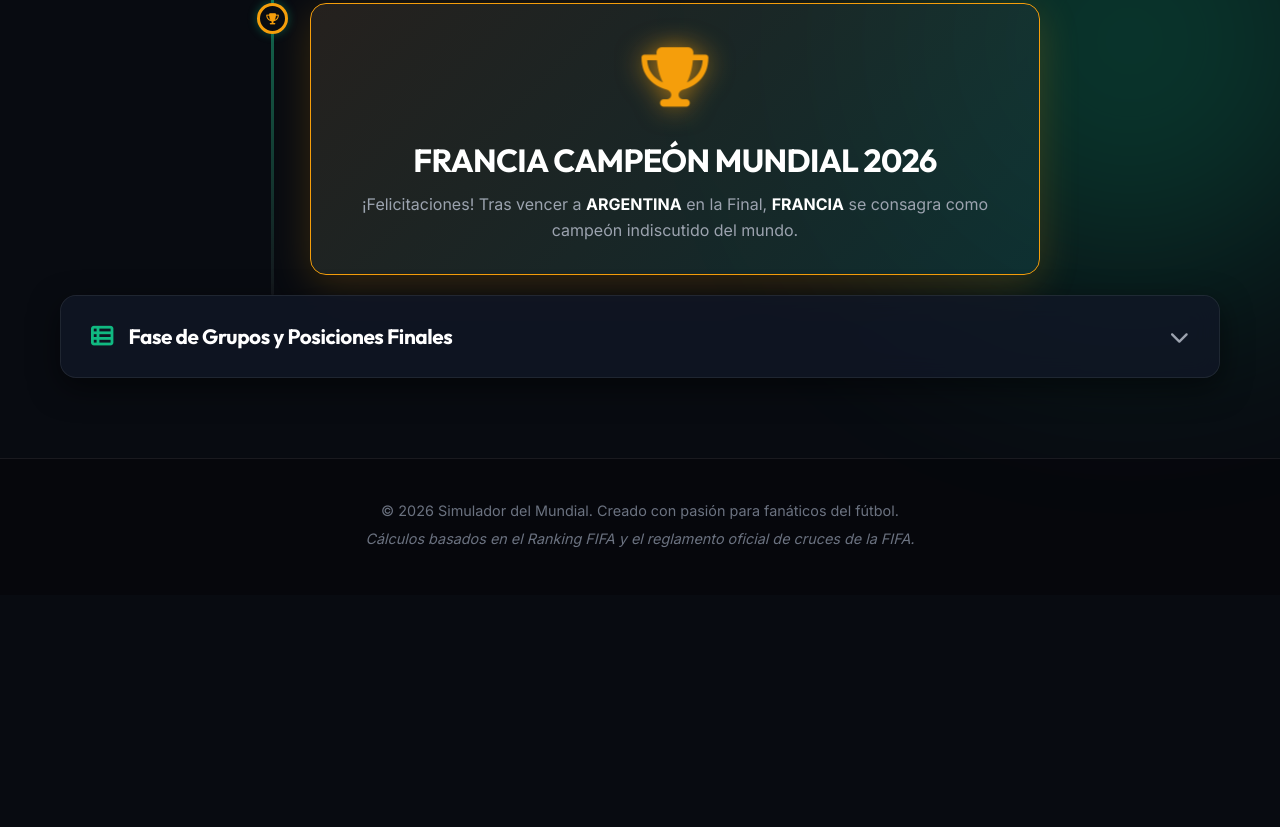
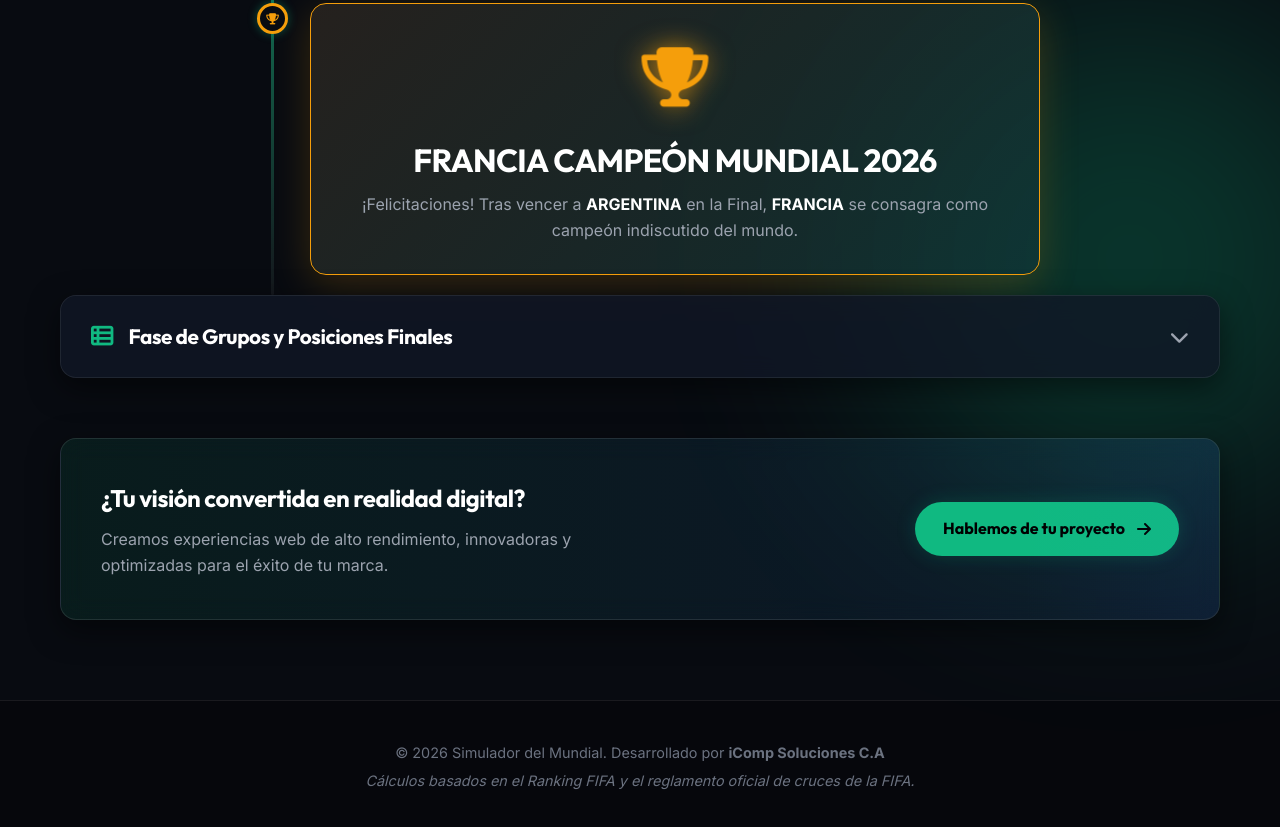
Before and after one commit to icompsoluciones-dev/mundial2026, a plain HTML site: page index.html in a window 1280 px wide. Shown: the part 2448-3275 px from the top of the page. Before the commit the page ends 3043 px from the top, so only its background shows below. Drawn offline with Linux system fonts and the light colour scheme.

Commit message:
feat: add premium CTA section and footer developer attribution link

```diff
--- a/index.html
+++ b/index.html
@@ -191,11 +191,29 @@
       </div>
     </section>
 
+    <!-- CTA Section for Client Capture -->
+    <section class="cta-premium Card animate-fade-in">
+      <div class="cta-grid">
+        <div class="cta-info">
+          <h3>¿Tu visión convertida en realidad digital?</h3>
+          <p>Creamos experiencias web de alto rendimiento, innovadoras y optimizadas para el éxito de tu marca.</p>
+        </div>
+        <div class="cta-action">
+          <a href="https://icompsoluciones-dev.github.io/" target="_blank" rel="noopener noreferrer" class="btn-glow">
+            <span>Hablemos de tu proyecto</span>
+            <i class="fa-solid fa-arrow-right"></i>
+          </a>
+        </div>
+      </div>
+    </section>
+
   </main>
 
   <footer class="app-footer">
     <div class="container footer-container">
-      <p>&copy; 2026 Simulador del Mundial. Creado con pasión para fanáticos del fútbol.</p>
+      <p>&copy; 2026 Simulador del Mundial. Desarrollado por <a href="https://icompsoluciones-dev.github.io/"
+          target="_blank" rel="noopener noreferrer" class="footer-dev-link"><strong>iComp Soluciones C.A</strong></a>
+      </p>
       <p class="footer-note">Cálculos basados en el Ranking FIFA y el reglamento oficial de cruces de la FIFA.</p>
     </div>
   </footer>
--- a/style.css
+++ b/style.css
@@ -1207,3 +1207,89 @@ h6 {
     align-items: center;
   }
 }
+
+
+/* ==========================================
+   CTA Premium Redesign
+   ========================================== */
+.cta-premium {
+  margin-top: 60px;
+  padding: 40px !important;
+  background: linear-gradient(90deg, rgba(16, 185, 129, 0.1) 0%, rgba(59, 130, 246, 0.1) 100%) !important;
+  border: 1px solid rgba(255, 255, 255, 0.1) !important;
+  position: relative;
+  overflow: hidden;
+}
+
+.cta-premium::after {
+  content: '';
+  position: absolute;
+  top: 0;
+  right: 0;
+  width: 200px;
+  height: 100%;
+  background: linear-gradient(90deg, transparent, rgba(59, 130, 246, 0.05));
+  pointer-events: none;
+}
+
+.cta-grid {
+  display: flex;
+  align-items: center;
+  justify-content: space-between;
+  gap: 30px;
+  flex-wrap: wrap;
+}
+
+.cta-info h3 {
+  font-size: 1.5rem;
+  color: #fff;
+  margin-bottom: 10px;
+}
+
+.cta-info p {
+  color: var(--text-secondary);
+  max-width: 500px;
+}
+
+.btn-glow {
+  background: var(--accent-green);
+  color: #000;
+  padding: 14px 28px;
+  border-radius: 50px;
+  text-decoration: none;
+  font-weight: 700;
+  font-family: var(--font-heading);
+  display: flex;
+  align-items: center;
+  gap: 12px;
+  transition: var(--transition);
+  box-shadow: 0 0 20px rgba(16, 185, 129, 0.2);
+}
+
+.btn-glow:hover {
+  transform: translateY(-3px);
+  box-shadow: 0 0 30px rgba(16, 185, 129, 0.4);
+  background: #fff;
+}
+
+.footer-dev-link {
+  color: inherit;
+  text-decoration: none;
+  transition: var(--transition);
+}
+
+.footer-dev-link:hover {
+  color: var(--accent-green);
+}
+
+@media (max-width: 768px) {
+  .cta-grid {
+    text-align: center;
+    justify-content: center;
+  }
+
+  .btn-glow {
+    width: 100%;
+    justify-content: center;
+  }
+}
```
